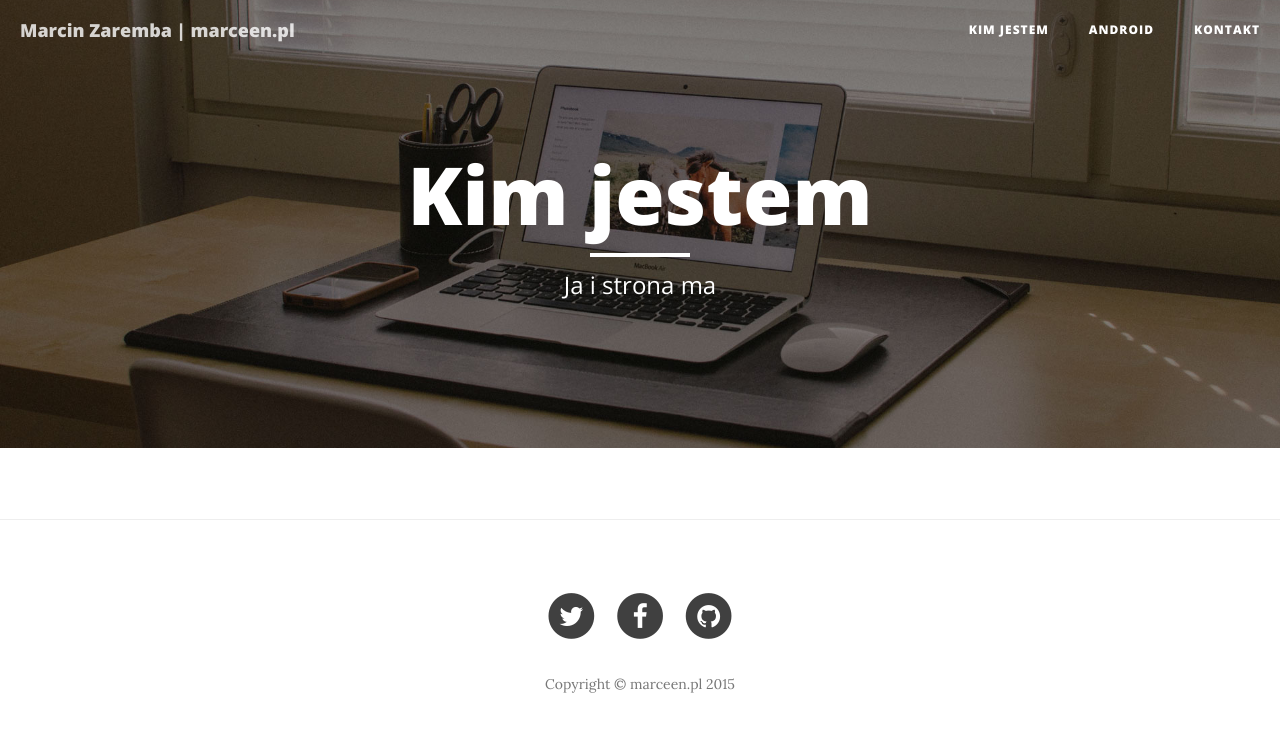
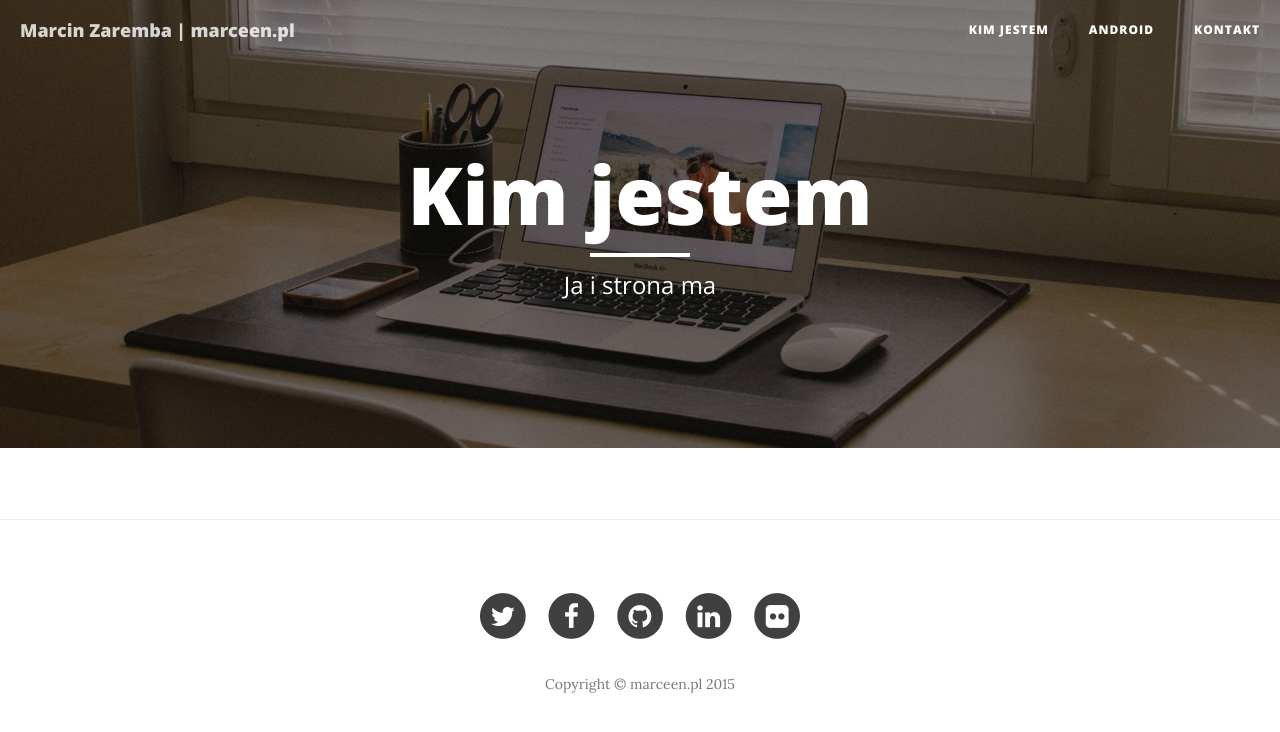
Before and after one commit to m4rc1no5/marceen, a Symfony app: template app/Resources/views/base.html.twig in a window 1280 px wide. Shown: the top 732 px of the page. Run offline with Twig, Linux system fonts and the light colour scheme; the template is opened without the code that fills it, so the values that code supplies are empty; some libraries are stand-ins or nearby versions.

Commit message:
New links in footer - linkedin and flickr

```diff
--- a/app/Resources/views/base.html.twig
+++ b/app/Resources/views/base.html.twig
@@ -129,6 +129,22 @@
                                 </span>
                         </a>
                     </li>
+                    <li>
+                        <a href="https://www.linkedin.com/in/marcinzaremba" target="_blank">
+                                <span class="fa-stack fa-lg">
+                                    <i class="fa fa-circle fa-stack-2x"></i>
+                                    <i class="fa fa-linkedin fa-stack-1x fa-inverse"></i>
+                                </span>
+                        </a>
+                    </li>
+                    <li>
+                        <a href="https://www.flickr.com/photos/m4rc1no5/" target="_blank">
+                                <span class="fa-stack fa-lg">
+                                    <i class="fa fa-circle fa-stack-2x"></i>
+                                    <i class="fa fa-flickr fa-stack-1x fa-inverse"></i>
+                                </span>
+                        </a>
+                    </li>
                 </ul>
                 <p class="copyright text-muted">Copyright &copy; marceen.pl 2015</p>
             </div>
```
